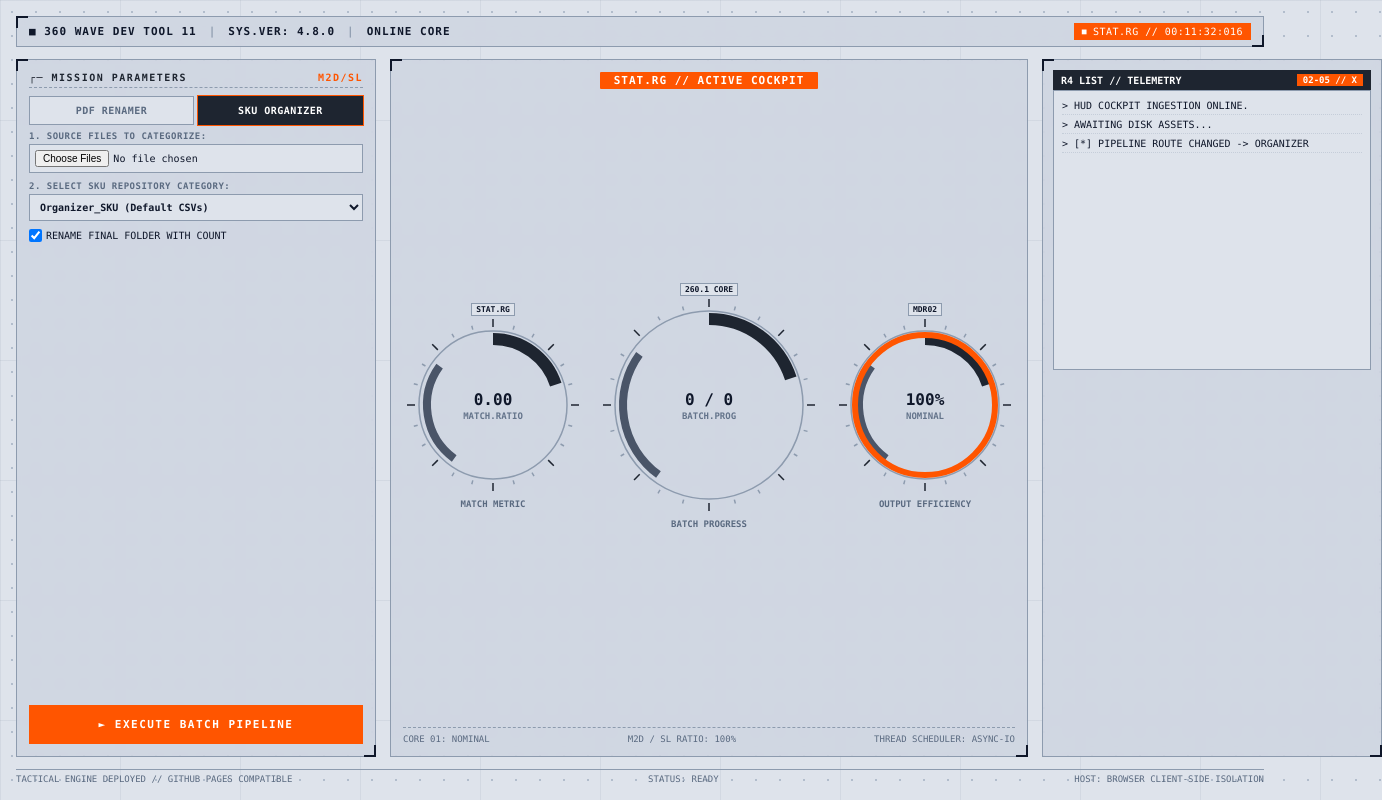
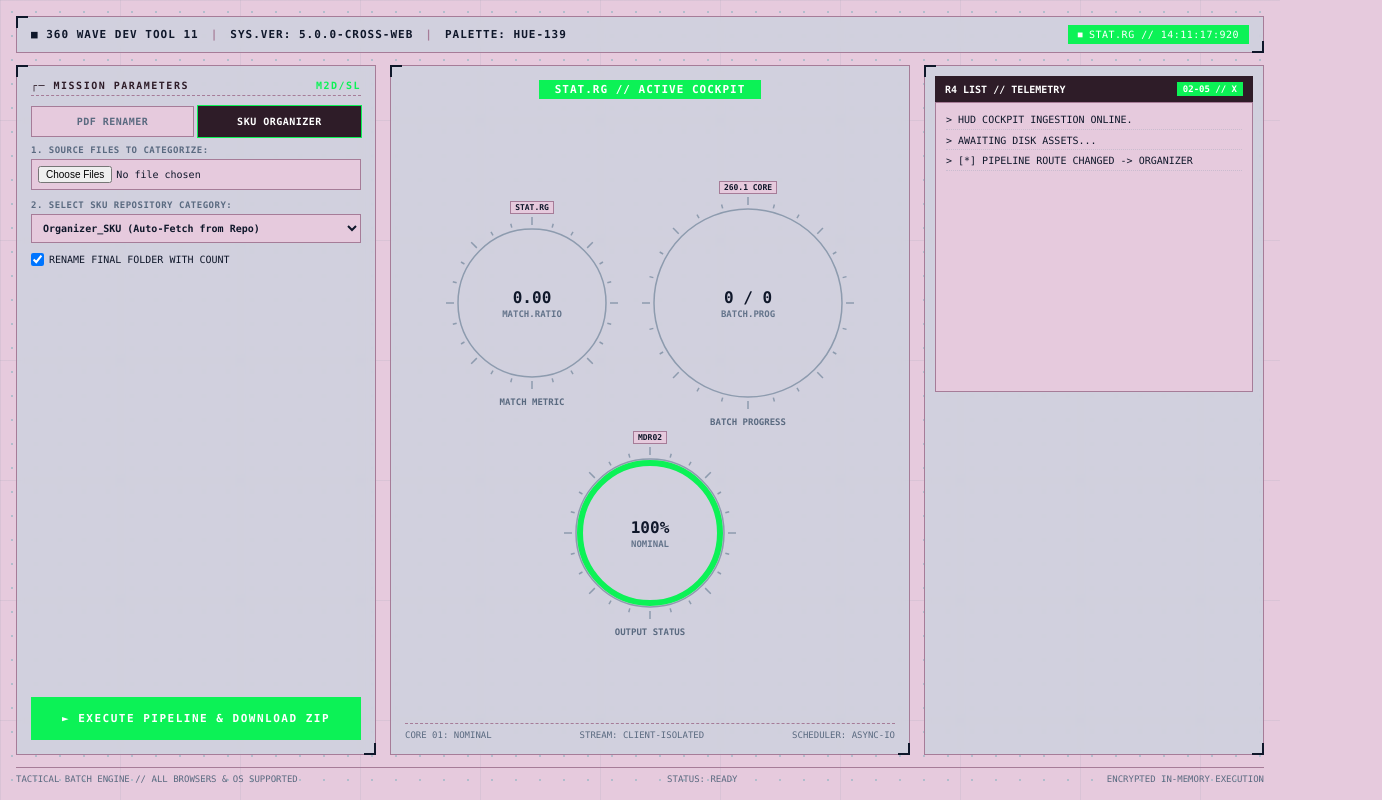
Before and after one commit to emagein/D2P_Renaming, a plain HTML site: page index.html in a window 1280 px wide. Both pictures are taken after a click on the button "SKU ORGANIZER". Shown: the whole page, 1382 px wide, since content can reach past the window. Drawn offline with nearby package versions, Linux system fonts and the light colour scheme.

Commit message:
Update index.html

```diff
--- a/index.html
+++ b/index.html
@@ -9,18 +9,17 @@
     :root {
       --bg: #DEE3EB;
       --panel: #CAD2DE;
-      --card-bg: rgba(202, 210, 222, 0.7);
+      --card-bg: rgba(202, 210, 222, 0.75);
       --border: #8D9BAE;
       --border-light: #B2BDCC;
       --slate-dark: #1E2530;
       --slate-mid: #4A5568;
-      --slate-muted: #64748B;
-      --orange: #FF5500;
-      --orange-dim: rgba(255, 85, 0, 0.15);
+      --accent: #FF5500;
+      --accent-dim: rgba(255, 85, 0, 0.15);
       --text-main: #0F172A;
       --text-muted: #5A6A80;
       --white: #FFFFFF;
-      --font-mono: 'Consolas', 'Menlo', 'Monaco', monospace;
+      --font-mono: 'Consolas', 'Menlo', 'Monaco', 'Courier New', monospace;
     }
 
     * { box-sizing: border-box; margin: 0; padding: 0; font-family: var(--font-mono); }
@@ -42,7 +41,7 @@
       overflow-x: hidden;
     }
 
-    /* Sci-Fi Corner Crop Borders */
+    /* Sci-Fi Tactical Corner Borders */
     .hud-frame {
       border: 1px solid var(--border);
       position: relative;
@@ -65,7 +64,7 @@
       display: flex;
       justify-content: space-between;
       align-items: center;
-      padding: 6px 12px;
+      padding: 8px 14px;
       border-bottom: 1.5px solid var(--border);
     }
     .header-left {
@@ -77,9 +76,9 @@
       letter-spacing: 1px;
     }
     .tech-badge {
-      background: var(--orange);
+      background: var(--accent);
       color: var(--white);
-      padding: 3px 8px;
+      padding: 4px 10px;
       font-size: 10px;
       letter-spacing: 0.5px;
       display: inline-flex;
@@ -91,12 +90,16 @@
       font-size: 8px;
     }
 
-    /* Main Display Layout */
+    /* Main Grid Layout */
     .main-grid {
       display: grid;
       grid-template-columns: 360px 1fr 340px;
       gap: 14px;
       flex: 1;
+    }
+
+    @media (max-width: 1024px) {
+      .main-grid { grid-template-columns: 1fr; }
     }
 
     .column {
@@ -116,18 +119,18 @@
       justify-content: space-between;
       padding-bottom: 4px;
       border-bottom: 1px dashed var(--border);
-      margin-bottom: 8px;
+      margin-bottom: 10px;
     }
 
-    /* Mode Selectors */
+    /* Mode Switching Tabs */
     .mode-switch {
       display: flex;
       gap: 4px;
-      margin-bottom: 6px;
+      margin-bottom: 8px;
     }
     .mode-btn {
       flex: 1;
-      padding: 8px 4px;
+      padding: 9px 4px;
       background: var(--bg);
       border: 1px solid var(--border);
       font-size: 10px;
@@ -141,15 +144,15 @@
       background: var(--slate-dark);
       color: var(--white);
       border-color: var(--slate-dark);
-      box-shadow: 0 0 0 1px var(--orange);
+      box-shadow: 0 0 0 1px var(--accent);
     }
 
-    /* Inputs */
+    /* Form Fields */
     .field-group {
       display: flex;
       flex-direction: column;
-      gap: 3px;
-      margin-bottom: 8px;
+      gap: 4px;
+      margin-bottom: 10px;
     }
     .field-label {
       font-size: 9px;
@@ -157,39 +160,36 @@
       color: var(--text-muted);
       letter-spacing: 0.5px;
     }
-    .file-input-box {
-      display: flex;
-      gap: 6px;
-      align-items: center;
-    }
     input[type="file"] {
       width: 100%;
       background: var(--bg);
       border: 1px solid var(--border);
-      padding: 5px;
+      padding: 6px;
       font-size: 10px;
       color: var(--text-main);
       outline: none;
+      cursor: pointer;
     }
 
     .dropdown {
       width: 100%;
       background: var(--bg);
       border: 1px solid var(--border);
-      padding: 6px;
+      padding: 7px;
       font-size: 10px;
       color: var(--text-main);
       font-family: var(--font-mono);
       font-weight: bold;
       outline: none;
+      cursor: pointer;
     }
 
-    /* Actions */
+    /* Action Execution Button */
     .exec-btn {
-      background: var(--orange);
+      background: var(--accent);
       color: var(--white);
-      border: 1px solid var(--orange);
-      padding: 12px;
+      border: 1px solid var(--accent);
+      padding: 14px;
       font-size: 11px;
       font-weight: bold;
       letter-spacing: 1.5px;
@@ -202,21 +202,22 @@
       gap: 8px;
     }
     .exec-btn:hover {
-      background: #E04B00;
+      filter: brightness(1.15);
     }
     .exec-btn:disabled {
       background: var(--border);
       border-color: var(--border);
       cursor: not-allowed;
+      filter: grayscale(1);
     }
 
-    /* Center Gauges Deck */
+    /* Center Vector Gauge Deck */
     .center-deck {
       display: flex;
       flex-direction: column;
       align-items: center;
       justify-content: space-between;
-      padding: 12px;
+      padding: 14px;
       position: relative;
     }
     .gauges-row {
@@ -226,6 +227,7 @@
       gap: 16px;
       width: 100%;
       margin: auto 0;
+      flex-wrap: wrap;
     }
     .gauge-wrapper {
       position: relative;
@@ -243,21 +245,20 @@
       font-weight: bold;
     }
     .center-hud-tag {
-      background: var(--orange);
+      background: var(--accent);
       color: var(--white);
-      padding: 2px 14px;
+      padding: 3px 16px;
       font-size: 11px;
       font-weight: bold;
       letter-spacing: 1px;
-      border-radius: 1px;
       margin-bottom: 8px;
     }
 
-    /* Telemetry R4 List Stream */
+    /* Telemetry Panel */
     .telemetry-header {
       background: var(--slate-dark);
       color: var(--white);
-      padding: 4px 8px;
+      padding: 6px 10px;
       display: flex;
       justify-content: space-between;
       align-items: center;
@@ -265,31 +266,31 @@
       font-weight: bold;
     }
     .r4-badge {
-      background: var(--orange);
+      background: var(--accent);
       color: var(--white);
-      padding: 1px 6px;
+      padding: 2px 6px;
       font-size: 9px;
     }
     #terminal {
       background: var(--bg);
       border: 1px solid var(--border);
-      padding: 8px;
-      height: 280px;
+      padding: 10px;
+      height: 290px;
       overflow-y: auto;
       font-size: 10px;
       display: flex;
       flex-direction: column;
-      gap: 3px;
+      gap: 4px;
     }
     .log-line {
-      line-height: 1.3;
+      line-height: 1.35;
       border-bottom: 1px dotted rgba(141, 155, 174, 0.3);
       padding-bottom: 2px;
     }
-    .log-line.warn { color: var(--orange); font-weight: bold; }
+    .log-line.warn { color: var(--accent); font-weight: bold; }
     .log-line.success { color: var(--slate-dark); font-weight: bold; }
 
-    /* Bottom Telemetry Ticker */
+    /* Footer */
     footer {
       display: flex;
       justify-content: space-between;
@@ -297,42 +298,41 @@
       font-size: 9px;
       color: var(--text-muted);
       border-top: 1px solid var(--border);
-      padding-top: 4px;
+      padding-top: 6px;
     }
   </style>
 </head>
 <body>
 
-  <!-- Top Technical Header -->
+  <!-- Top Technical HUD Header -->
   <header class="hud-frame">
     <div class="header-left">
       <span>■ 360 WAVE DEV TOOL 11</span>
       <span style="color: var(--border);">|</span>
-      <span>SYS.VER: 4.8.0</span>
+      <span>SYS.VER: 5.0.0-CROSS-WEB</span>
       <span style="color: var(--border);">|</span>
-      <span>ONLINE CORE</span>
+      <span id="theme-tag">PALETTE: DYNAMIC</span>
     </div>
-    <div class="tech-badge">STAT.RG // 00:11:32:016</div>
+    <div class="tech-badge" id="telemetry-time">STAT.RG // 00:00:00:000</div>
   </header>
 
-  <!-- Main 3-Column Cockpit Workspace -->
+  <!-- Main HUD Layout -->
   <div class="main-grid">
 
-    <!-- Column 1: Control & Ingestion Parameters -->
+    <!-- Column 1: Configuration & File Ingestion -->
     <div class="column">
-      <div class="hud-frame" style="padding: 12px; flex: 1; display: flex; flex-direction: column;">
+      <div class="hud-frame" style="padding: 14px; flex: 1; display: flex; flex-direction: column;">
         <div class="card-title">
           <span>┌─ MISSION PARAMETERS</span>
-          <span style="color: var(--orange);">M2D/SL</span>
+          <span style="color: var(--accent);">M2D/SL</span>
         </div>
 
-        <!-- Mode Selector -->
         <div class="mode-switch">
           <button id="mode-renamer" class="mode-btn active" onclick="switchMode('renamer')">PDF RENAMER</button>
           <button id="mode-organizer" class="mode-btn" onclick="switchMode('organizer')">SKU ORGANIZER</button>
         </div>
 
-        <!-- Dynamic Form Fields -->
+        <!-- PDF Renamer Mode Form -->
         <div id="renamer-fields">
           <div class="field-group">
             <label class="field-label">1. SOURCE PDF DIRECTORY / FILES:</label>
@@ -343,12 +343,13 @@
             <input type="file" id="renamerCsvFile" accept=".csv" />
           </div>
           <div class="field-group" style="flex-direction: row; gap: 8px; margin-top: 6px;">
-            <label style="font-size: 10px; display: flex; align-items: center; gap: 4px;">
+            <label style="font-size: 10px; display: flex; align-items: center; gap: 5px; cursor: pointer;">
               <input type="checkbox" id="simCheck" /> SIMULATE (DRY-RUN)
             </label>
           </div>
         </div>
 
+        <!-- SKU Organizer Mode Form -->
         <div id="organizer-fields" style="display: none;">
           <div class="field-group">
             <label class="field-label">1. SOURCE FILES TO CATEGORIZE:</label>
@@ -357,64 +358,61 @@
           <div class="field-group">
             <label class="field-label">2. SELECT SKU REPOSITORY CATEGORY:</label>
             <select id="skuSelect" class="dropdown">
-              <option value="Organizer_SKU">Organizer_SKU (Default CSVs)</option>
-              <option value="RB_SKU">RB_SKU (Default CSVs)</option>
-              <option value="WOYC_SOC6_SKU">WOYC_SOC6_SKU (Default CSVs)</option>
-              <option value="custom">-- UPLOAD CUSTOM SKU CSVs --</option>
+              <option value="Organizer_SKU">Organizer_SKU (Auto-Fetch from Repo)</option>
+              <option value="RB_SKU">RB_SKU (Auto-Fetch from Repo)</option>
+              <option value="WOYC_SOC6_SKU">WOYC_SOC6_SKU (Auto-Fetch from Repo)</option>
+              <option value="custom">-- UPLOAD LOCAL SKU CSVs --</option>
             </select>
           </div>
           <div class="field-group" id="customCsvGroup" style="display: none;">
-            <label class="field-label">3. UPLOAD CUSTOM SKU CSV FILES:</label>
+            <label class="field-label">3. UPLOAD LOCAL SKU CSV FILE(S):</label>
             <input type="file" id="orgCustomCsvFiles" multiple accept=".csv" />
           </div>
           <div class="field-group" style="margin-top: 4px;">
-            <label style="font-size: 10px; display: flex; align-items: center; gap: 4px;">
+            <label style="font-size: 10px; display: flex; align-items: center; gap: 5px; cursor: pointer;">
               <input type="checkbox" id="renameCountCheck" checked /> RENAME FINAL FOLDER WITH COUNT
             </label>
           </div>
         </div>
 
         <button id="execBtn" class="exec-btn" onclick="executeProcess()">
-          <span>► EXECUTE BATCH PIPELINE</span>
+          <span>► EXECUTE PIPELINE & DOWNLOAD ZIP</span>
         </button>
       </div>
     </div>
 
-    <!-- Column 2: Tactical HUD Vector Gauges Deck -->
+    <!-- Column 2: Center Vector Dial Deck -->
     <div class="hud-frame center-deck">
       <div class="center-hud-tag">STAT.RG // ACTIVE COCKPIT</div>
 
       <div class="gauges-row">
-        <!-- Main Circular Dial 1 -->
         <div class="gauge-wrapper">
           <div class="gauge-tag">STAT.RG</div>
           <canvas id="gauge1" width="180" height="180"></canvas>
           <span style="font-size: 9px; font-weight: bold; margin-top: 4px; color: var(--text-muted);">MATCH METRIC</span>
         </div>
 
-        <!-- Main Circular Dial 2 -->
         <div class="gauge-wrapper">
           <div class="gauge-tag">260.1 CORE</div>
           <canvas id="gauge2" width="220" height="220"></canvas>
           <span style="font-size: 9px; font-weight: bold; margin-top: 4px; color: var(--text-muted);">BATCH PROGRESS</span>
         </div>
 
-        <!-- Main Circular Dial 3 -->
         <div class="gauge-wrapper">
           <div class="gauge-tag">MDR02</div>
           <canvas id="gauge3" width="180" height="180"></canvas>
-          <span style="font-size: 9px; font-weight: bold; margin-top: 4px; color: var(--text-muted);">OUTPUT EFFICIENCY</span>
+          <span style="font-size: 9px; font-weight: bold; margin-top: 4px; color: var(--text-muted);">OUTPUT STATUS</span>
         </div>
       </div>
 
       <div style="display: flex; justify-content: space-between; width: 100%; font-size: 9px; color: var(--text-muted); border-top: 1px dashed var(--border); padding-top: 6px;">
         <span>CORE 01: NOMINAL</span>
-        <span>M2D / SL RATIO: 100%</span>
-        <span>THREAD SCHEDULER: ASYNC-IO</span>
+        <span>STREAM: CLIENT-ISOLATED</span>
+        <span>SCHEDULER: ASYNC-IO</span>
       </div>
     </div>
 
-    <!-- Column 3: R4 Telemetry Stream & Status -->
+    <!-- Column 3: Telemetry Stream -->
     <div class="column">
       <div class="hud-frame" style="padding: 10px; flex: 1; display: flex; flex-direction: column;">
         <div class="telemetry-header">
@@ -430,14 +428,61 @@
 
   </div>
 
-  <!-- Bottom Telemetry Ticker -->
+  <!-- Bottom Bar -->
   <footer>
-    <span>TACTICAL ENGINE DEPLOYED // GITHUB PAGES COMPATIBLE</span>
+    <span>TACTICAL BATCH ENGINE // ALL BROWSERS & OS SUPPORTED</span>
     <span>STATUS: READY</span>
-    <span>HOST: BROWSER CLIENT-SIDE ISOLATION</span>
+    <span>ENCRYPTED IN-MEMORY EXECUTION</span>
   </footer>
 
   <script>
+    /* Dynamic HSV Random Color Theme Generator */
+    function hsvToHex(h, s, v) {
+      let r, g, b, i = Math.floor(h * 6), f = h * 6 - i, p = v * (1 - s), q = v * (1 - f * s), t = v * (1 - (1 - f) * s);
+      switch (i % 6) {
+        case 0: r = v, g = t, b = p; break;
+        case 1: r = q, g = v, b = p; break;
+        case 2: r = p, g = v, b = t; break;
+        case 3: r = p, g = q, b = v; break;
+        case 4: r = t, g = p, b = v; break;
+        case 5: r = v, g = p, b = q; break;
+      }
+      const toHex = x => Math.round(x * 255).toString(16).padStart(2, '0');
+      return `#${toHex(r)}${toHex(g)}${toHex(b)}`;
+    }
+
+    let globalAccent = '#FF5500';
+
+    function randomizeTheme() {
+      const accentHue = Math.random();
+      const bgHue = (accentHue + 0.5) % 1.0;
+
+      globalAccent = hsvToHex(accentHue, 0.95, 0.95);
+      const bg = hsvToHex(bgHue, 0.12, 0.90);
+      const panel = hsvToHex(bgHue, 0.18, 0.82);
+      const border = hsvToHex(bgHue, 0.25, 0.65);
+      const slateDark = hsvToHex(bgHue, 0.40, 0.18);
+
+      const r = document.documentElement.style;
+      r.setProperty('--accent', globalAccent);
+      r.setProperty('--bg', bg);
+      r.setProperty('--panel', panel);
+      r.setProperty('--border', border);
+      r.setProperty('--slate-dark', slateDark);
+
+      document.getElementById('theme-tag').textContent = `PALETTE: HUE-${Math.round(accentHue * 360)}`;
+    }
+    randomizeTheme();
+
+    /* Real-Time Telemetry Clock */
+    setInterval(() => {
+      const d = new Date();
+      const pad = (n, s=2) => String(n).padStart(s, '0');
+      document.getElementById('telemetry-time').textContent =
+        `STAT.RG // ${pad(d.getHours())}:${pad(d.getMinutes())}:${pad(d.getSeconds())}:${pad(d.getMilliseconds(), 3)}`;
+    }, 40);
+
+    /* Mode Selector Logic */
     let activeMode = 'renamer';
 
     function switchMode(mode) {
@@ -462,58 +507,39 @@
       term.scrollTop = term.scrollHeight;
     }
 
-    /* High Precision Vector HUD Gauges */
+    /* Vector Radial Gauges */
     function renderGauge(canvasId, ratio, primaryLabel, subLabel) {
       const cvs = document.getElementById(canvasId);
       const ctx = cvs.getContext('2d');
       ctx.clearRect(0, 0, cvs.width, cvs.height);
 
-      const cx = cvs.width / 2;
-      const cy = cvs.height / 2;
-      const r = (cvs.width / 2) - 16;
+      const cx = cvs.width / 2, cy = cvs.height / 2, r = (cvs.width / 2) - 16;
 
-      // Outer radial ticks
       for (let deg = 0; deg < 360; deg += 15) {
         let rad = (deg * Math.PI) / 180;
         let tLen = (deg % 45 === 0) ? 8 : 4;
         ctx.beginPath();
         ctx.moveTo(cx + (r + 4) * Math.cos(rad), cy + (r + 4) * Math.sin(rad));
         ctx.lineTo(cx + (r + 4 + tLen) * Math.cos(rad), cy + (r + 4 + tLen) * Math.sin(rad));
-        ctx.strokeStyle = (deg % 45 === 0) ? '#1E2530' : '#8D9BAE';
+        ctx.strokeStyle = '#8D9BAE';
         ctx.lineWidth = 1.5;
         ctx.stroke();
       }
 
-      // Base Track
       ctx.beginPath();
       ctx.arc(cx, cy, r, 0, Math.PI * 2);
       ctx.strokeStyle = '#8D9BAE';
       ctx.lineWidth = 1.5;
       ctx.stroke();
 
-      // Static Slate Decorative Arcs
-      ctx.beginPath();
-      ctx.arc(cx, cy, r - 8, Math.PI * 0.7, Math.PI * 1.2);
-      ctx.strokeStyle = '#4A5568';
-      ctx.lineWidth = 8;
-      ctx.stroke();
-
-      ctx.beginPath();
-      ctx.arc(cx, cy, r - 8, Math.PI * 1.5, Math.PI * 1.9);
-      ctx.strokeStyle = '#1E2530';
-      ctx.lineWidth = 12;
-      ctx.stroke();
-
-      // Active Dynamic Orange Telemetry Arc
       if (ratio > 0) {
         ctx.beginPath();
         ctx.arc(cx, cy, r - 4, -Math.PI / 2, -Math.PI / 2 + (Math.PI * 2 * Math.min(1.0, ratio)));
-        ctx.strokeStyle = '#FF5500';
+        ctx.strokeStyle = globalAccent;
         ctx.lineWidth = 6;
         ctx.stroke();
       }
 
-      // Center Text
       ctx.fillStyle = '#0F172A';
       ctx.font = 'bold 16px Consolas';
       ctx.textAlign = 'center';
@@ -534,6 +560,22 @@
     }
     initGauges();
 
+    /* Universal Download Engine (Cross-Browser Compatible) */
+    function triggerDownload(blob, filename) {
+      const url = window.URL.createObjectURL(blob);
+      const a = document.createElement('a');
+      a.style.display = 'none';
+      a.href = url;
+      a.download = filename;
+      document.body.appendChild(a);
+      a.click();
+
+      setTimeout(() => {
+        document.body.removeChild(a);
+        window.URL.revokeObjectURL(url);
+      }, 2000);
+    }
+
     /* Batch Processing Engine */
     async function executeProcess() {
       const execBtn = document.getElementById('execBtn');
@@ -552,7 +594,7 @@
       }
     }
 
-    // PDF Renamer Pipeline[cite: 4]
+    /* Embedded PDF Renamer Engine */
     async function runRenamerPipeline() {
       const pdfFiles = document.getElementById('renamerPdfFiles').files;
       const csvFile = document.getElementById('renamerCsvFile').files[0];
@@ -562,7 +604,7 @@
         throw new Error("Select both PDF files and mapping CSV file.");
       }
 
-      log(`READING CSV: ${csvFile.name}`);
+      log(`PARSING CSV MAP: ${csvFile.name}`);
       const text = await csvFile.text();
       const lines = text.split(/\r?\n/).map(l => l.trim()).filter(Boolean);
       const headers = lines[0].split(',').map(h => h.trim().toLowerCase());
@@ -571,7 +613,7 @@
       const bidIdx = headers.indexOf('batch_job_id');
 
       if (skuIdx === -1 || bidIdx === -1) {
-        throw new Error("CSV must have headers 'mapped_sku' and 'batch_job_id'.");
+        throw new Error("CSV must contain 'mapped_sku' and 'batch_job_id' headers.");
       }
 
       const map = {};
@@ -608,44 +650,42 @@
       }
 
       if (!simulate) {
-        log("BUILDING FINAL ARCHIVE...");
+        log("PACKAGING AND DOWNLOADING ZIP ARCHIVE...");
         const blob = await zip.generateAsync({ type: 'blob' });
         triggerDownload(blob, `Renamed_PDF_Export_${Date.now()}.zip`);
       }
-      log(`PIPELINE COMPLETE. Renamed: ${renamed}, NO_SKU: ${noSku}`, 'success');
+      log(`RENAMER COMPLETE: Renamed: ${renamed}, NO_SKU: ${noSku}`, 'success');
     }
 
-    // SKU File Organizer Pipeline[cite: 3]
+    /* Embedded SKU Organizer Engine */
     async function runOrganizerPipeline() {
       const targetFiles = document.getElementById('orgTargetFiles').files;
       const skuMode = document.getElementById('skuSelect').value;
+      const renameCount = document.getElementById('renameCountCheck').checked;
 
       if (!targetFiles.length) {
-        throw new Error("Select target files to organize.");
+        throw new Error("Select source files to categorize.");
       }
 
       let csvMapEntries = [];
 
       if (skuMode === 'custom') {
         const customFiles = document.getElementById('orgCustomCsvFiles').files;
-        if (!customFiles.length) throw new Error("Upload custom SKU CSV files.");
+        if (!customFiles.length) throw new Error("Upload at least one custom SKU CSV file.");
         for (const file of customFiles) {
           const content = await file.text();
           csvMapEntries.push({ name: file.name.replace(/\.csv$/i, ''), content });
         }
       } else {
-        // Fetch preset CSVs from repository if present or prompt
-        log(`FETCHING SKU PRESET: ${skuMode}...`);
+        log(`FETCHING SKU PRESET: SKU/${skuMode}/SKU_Mapping.csv...`);
         try {
           const res = await fetch(`SKU/${skuMode}/SKU_Mapping.csv`);
-          if (res.ok) {
-            const content = await res.text();
-            csvMapEntries.push({ name: skuMode, content });
-          } else {
-            throw new Error("Preset SKU files not found in repo. Select Custom CSV upload.");
-          }
+          if (!res.ok) throw new Error("Not found");
+          const content = await res.text();
+          csvMapEntries.push({ name: skuMode, content });
         } catch (e) {
-          throw new Error("Preset SKU folder fetch failed. Please use '-- UPLOAD CUSTOM SKU CSVs --' option.");
+          log(`[!] Preset not found on GitHub. Switch to '-- UPLOAD LOCAL SKU CSVs --' to provide custom files.`, 'warn');
+          throw new Error(`SKU file 'SKU/${skuMode}/SKU_Mapping.csv' not found in repo.`);
         }
       }
 
@@ -658,7 +698,7 @@
         const { name, content } = csvMapEntries[i];
         const skus = new Set(content.split(/[\r\n,]+/).map(s => s.trim()).filter(Boolean));
         let count = 0;
-        const targetDir = zip.folder(name);
+        const matchedFiles = [];
 
         for (const file of filesArr) {
           if (moved.has(file.name)) continue;
@@ -668,9 +708,14 @@
           if (skus.has(stem)) matched = true;
           else if (stem.includes(' ') && skus.has(stem.split(' ')[0])) matched = true;
           else if (stem.includes('_') && skus.has(stem.split('_')[0])) matched = true;
+          else {
+            for (const sku of skus) {
+              if (stem.startsWith(sku)) { matched = true; break; }
+            }
+          }
 
           if (matched) {
-            targetDir.file(file.name, file);
+            matchedFiles.push(file);
             moved.add(file.name);
             count++;
             totalMoved++;
@@ -678,22 +723,25 @@
           }
         }
 
+        if (matchedFiles.length > 0) {
+          const folderName = renameCount ? `${name}_${count}` : name;
+          const targetDir = zip.folder(folderName);
+          matchedFiles.forEach(f => targetDir.file(f.name, f));
+        }
+
         renderGauge('gauge2', (i + 1) / csvMapEntries.length, `${i + 1}/${csvMapEntries.length}`, 'LISTS');
       }
 
       renderGauge('gauge1', totalMoved / filesArr.length, `${totalMoved}/${filesArr.length}`, 'ORGANIZED');
 
-      log("CREATING ORGANIZED PACKAGE...");
-      const blob = await zip.generateAsync({ type: 'blob' });
-      triggerDownload(blob, `Organized_SKU_Bundle_${Date.now()}.zip`);
-      log(`DONE: Organized ${totalMoved} files across ${csvMapEntries.length} categories.`, 'success');
-    }
-
-    function triggerDownload(blob, filename) {
-      const a = document.createElement('a');
-      a.href = URL.createObjectURL(blob);
-      a.download = filename;
-      a.click();
+      if (totalMoved > 0) {
+        log("PACKAGING AND DOWNLOADING ZIP ARCHIVE...");
+        const blob = await zip.generateAsync({ type: 'blob' });
+        triggerDownload(blob, `Organized_${skuMode}_${totalMoved}.zip`);
+        log(`DONE: Organized ${totalMoved} files across ${csvMapEntries.length} categories.`, 'success');
+      } else {
+        log("DONE: No matching files found for the provided SKU list(s).", 'warn');
+      }
     }
   </script>
 </body>
```
